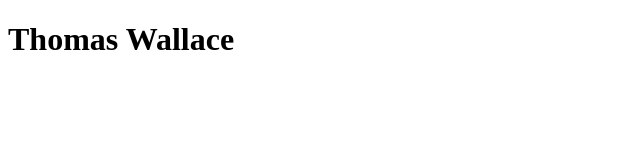
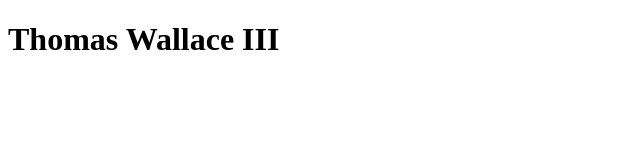
Before and after one commit to ThomasWallace/ifsc-11003-02, a plain HTML site: page index.html in a window 1280 px wide. Shown: the full height of the page, 0-640 px from the left. Drawn offline with Linux system fonts and the light colour scheme.

Commit message:
Second Commit

```diff
--- a/index.html
+++ b/index.html
@@ -7,6 +7,6 @@
   <meta name="author" content="Thomas Wallace">
 </head>
 <body>
-  <h1>Thomas Wallace</h1>
+  <h1>Thomas Wallace III</h1>
 </body>
 </html>
```
